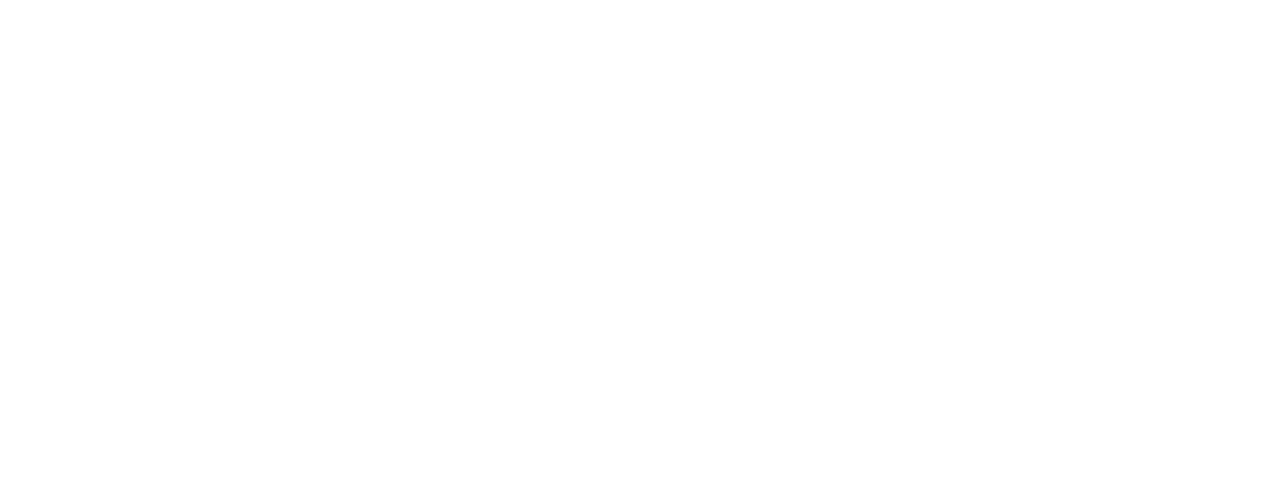
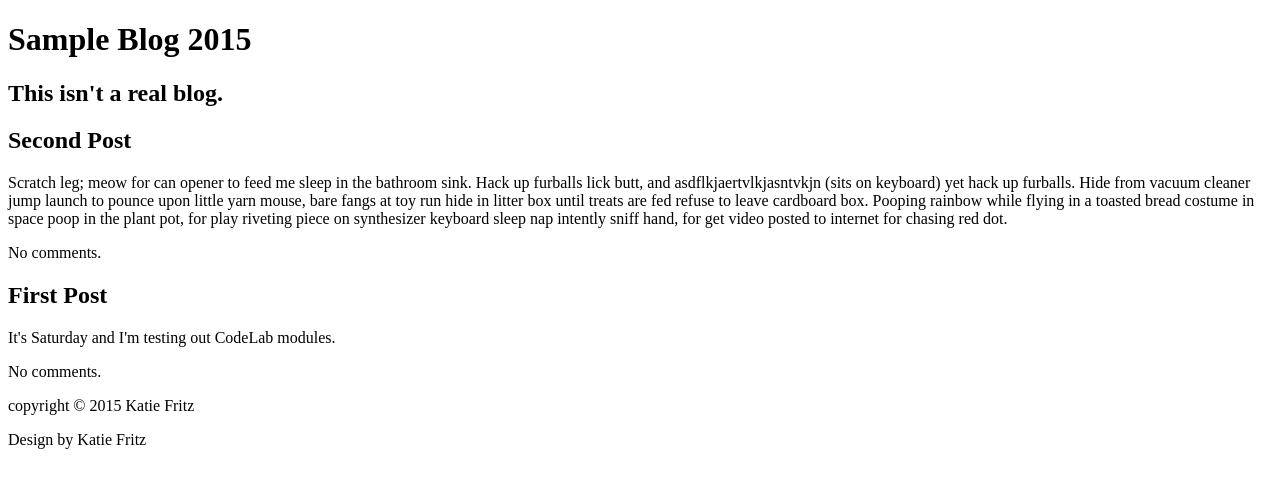
Before and after one commit to KatieMFritz/codelab-semantic-html, a plain HTML site: page index.html in a window 1280 px wide. Drawn offline with Linux system fonts and the light colour scheme.

Commit message:
I was committing the wrong index file.

```diff
--- a/index.html
+++ b/index.html
@@ -3,8 +3,53 @@
   <head>
     <meta charset="utf-8">
     <title>Sample Blog</title>
+    <link ref="stylesheet" src="style.css">
   </head>
+
   <body>
 
+    <header>
+      <h1>Sample Blog 2015</h1>
+      <h2>This isn't a real blog.</h2>
+    </header>
+
+    <main>
+
+      <article>
+        <header>
+          <h2> Second Post</h2>
+        </header>
+        <section>
+          <p>Scratch leg; meow for can opener to feed me sleep in the bathroom sink. Hack up furballs lick butt, and asdflkjaertvlkjasntvkjn (sits on keyboard) yet hack up furballs. Hide from vacuum cleaner jump launch to pounce upon little yarn mouse, bare fangs at toy run hide in litter box until treats are fed refuse to leave cardboard box. Pooping rainbow while flying in a toasted bread costume in space poop in the plant pot, for play riveting piece on synthesizer keyboard sleep nap intently sniff hand, for get video posted to internet for chasing red dot. </p>
+        </section>
+        <footer>
+          <p>
+            No comments.
+          </p>
+        </footer>
+      </article>
+
+      <article>
+        <header>
+          <h2>First Post</h2>
+        </header>
+        <section>
+          It's Saturday and I'm testing out CodeLab modules.
+        </section>
+        <footer>
+          <p>
+            No comments.
+          </p>
+        </footer>
+      </article>
+
+    </main>
+
+    <footer>
+      <p>copyright &copy 2015 Katie Fritz</p>
+      <p>Design by Katie Fritz</p>
+    </footer>
+
   </body>
+
 </html>
```
